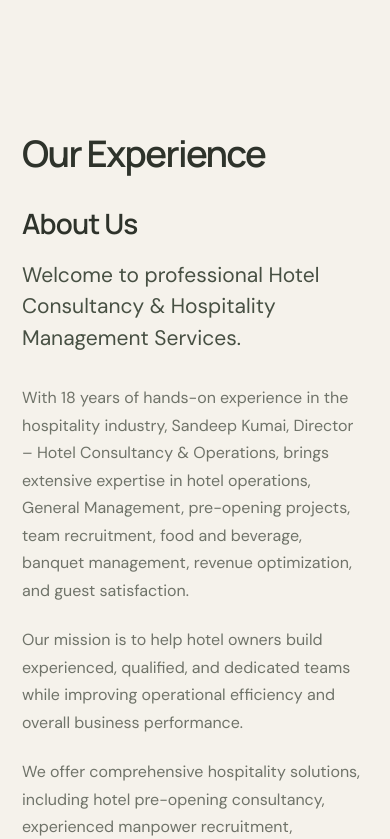
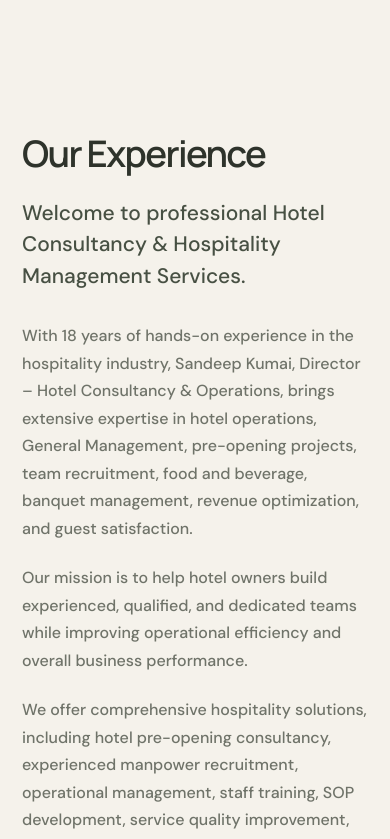
Before and after one commit to 1harshit123/sk-management, a React (Vite) app: page / in a window 390 px wide. Shown: the part 901-1740 px from the top of the page. Built offline with nearby package versions, Linux system fonts and the light colour scheme.

Commit message:
Update Site source

```diff
--- a/src/main.jsx
+++ b/src/main.jsx
@@ -93,7 +93,7 @@ function App() {
       </section>
 
       <section className="about section-pad container optimized-section" id="about">
-        <div className="about-heading"><Reveal><h2>Our Experience</h2></Reveal><Reveal className="about-intro" delay={80}><h3>About Us</h3><p className="lead">Welcome to professional Hotel Consultancy &amp; Hospitality Management Services.</p></Reveal></div>
+        <Reveal className="about-heading"><h2>Our Experience</h2><p className="lead">Welcome to professional Hotel Consultancy &amp; Hospitality Management Services.</p></Reveal>
         <Reveal className="about-copy">
           <p>With 18 years of hands-on experience in the hospitality industry, Sandeep Kumai, Director – Hotel Consultancy &amp; Operations, brings extensive expertise in hotel operations, General Management, pre-opening projects, team recruitment, food and beverage, banquet management, revenue optimization, and guest satisfaction.</p>
           <p>Our mission is to help hotel owners build experienced, qualified, and dedicated teams while improving operational efficiency and overall business performance.</p>
--- a/src/styles.css
+++ b/src/styles.css
@@ -11,7 +11,7 @@
   color: #2e332b;
   background: #f5f2eb;
   font-synthesis: none;
-  font-weight: 400;
+  font-weight: 500;
   --paper: #f5f2eb;
   --ink: #2e332b;
   --muted: #6f7369;
@@ -107,9 +107,8 @@ a:focus-visible, button:focus-visible { outline: 2px solid var(--brass); outline
 .premium-button:hover::before, .secondary-button:hover::before { transform: translateX(0); }
 .secondary-button:hover { color: #fff; border-color: var(--olive); }
 
-.about-heading { display: grid; grid-template-columns: 1.2fr 1fr; gap: 82px; }
-.about-intro h3 { margin-bottom: 18px; font-size: 28px; font-weight: 600; letter-spacing: -.03em; }
-.about-intro .lead { max-width: 480px; font-size: 23px; line-height: 1.5; color: #475043; }
+.about-heading { max-width: 840px; }
+.about-heading .lead { margin-top: 24px; font-size: 23px; line-height: 1.5; color: #475043; }
 .about-copy { columns: 2; column-gap: 82px; margin-top: 40px; }
 .about-copy p { margin-bottom: 22px; break-inside: avoid; color: var(--muted); }
 .about-copy p:last-child { margin-bottom: 0; }
@@ -193,7 +192,6 @@ a:focus-visible, button:focus-visible { outline: 2px solid var(--brass); outline
   .desktop-nav a, .header-cta { font-size: 14px; }
   .hero { min-height: 790px; gap: 42px; }
   .hero-image-frame { height: 560px; border-top-left-radius: 135px; }
-  .about-heading { gap: 52px; }
   .about-copy { column-gap: 52px; }
   .section-heading > div:last-child { width: 41%; }
   .people-heading { gap: 68px; }
@@ -220,7 +218,6 @@ a:focus-visible, button:focus-visible { outline: 2px solid var(--brass); outline
   .hero { min-height: 735px; padding-top: 130px; }
   .hero-image-frame { height: 500px; border-top-left-radius: 115px; }
   .hero-description, .about-copy p, .section-heading p, .people-heading p { font-size: 16px; }
-  .about-heading { grid-template-columns: 1.12fr 1fr; gap: 38px; }
   .about-copy { column-gap: 38px; }
   .about-images { grid-template-columns: 1.45fr 1fr; gap: 24px; }
   .service-row { grid-template-columns: 54px 1fr 1.15fr; gap: 20px; }
@@ -262,9 +259,8 @@ a:focus-visible, button:focus-visible { outline: 2px solid var(--brass); outline
   .premium-button, .secondary-button { min-height: 56px; padding: 0 26px; font-size: 15px; }
   .hero-image-frame { height: auto; min-height: 390px; max-height: 560px; aspect-ratio: 1 / .98; border-top-left-radius: 105px; }
   .section-pad { padding-top: 78px; padding-bottom: 78px; }
-  .about-heading, .section-heading, .people-heading, .values-inner, .faq-layout { display: block; }
-  .about-intro { margin-top: 30px; }
-  .about-intro .lead { font-size: 21px; }
+  .section-heading, .people-heading, .values-inner, .faq-layout { display: block; }
+  .about-heading .lead { font-size: 21px; }
   .about-copy { columns: 1; margin-top: 30px; }
   .about-copy p, .section-heading p, .people-heading p { font-size: 16px; }
   .about-images { margin-top: 42px; grid-template-columns: 1.25fr 1fr; gap: 16px; }
```
